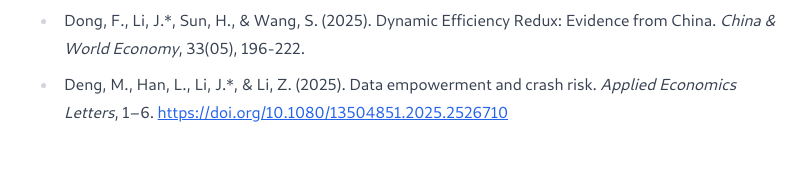
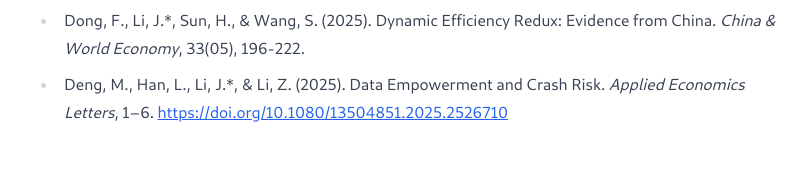
Before and after one commit to lijinpu/lijinpu.github.io, a Next.js app: page /research in a window 1280 px wide. Shown: the part 594-770 px from the top of the page, without its empty margins (232-1044 px from the left). Built offline with nearby package versions, Linux system fonts and the light colour scheme.

Commit message:
auto update

```diff
--- a/pages/cv.tsx
+++ b/pages/cv.tsx
@@ -52,7 +52,7 @@ export default function CV({ lastUpdateISO }: InferGetStaticPropsType<typeof get
             <li>黄京磊, 李金璞, 汤珂*. 数据信托：可信的数据流通模式[J]. 大数据, 2023, 9(02): 67-78.</li>
             <li>Dong, F., Li, J.*, Sun, H., & Wang, S. (2025). Dynamic Efficiency Redux: Evidence from China. <i>China & World Economy</i>, 33(05), 196-222.</li>
             <li>
-              Deng, M., Han, L., Li, J.*, & Li, Z. (2025). Data empowerment and crash risk.
+              Deng, M., Han, L., Li, J.*, & Li, Z. (2025). Data Empowerment and Crash Risk.
               <i>Applied Economics Letters</i>, 1–6.
               <a href="https://doi.org/10.1080/13504851.2025.2526710" target="_blank" rel="noopener noreferrer">
                 https://doi.org/10.1080/13504851.2025.2526710
--- a/pages/research.tsx
+++ b/pages/research.tsx
@@ -21,7 +21,7 @@ export default function Research() {
                 <li>
                     Dong, F., Li, J.*, Sun, H., & Wang, S. (2025). Dynamic Efficiency Redux: Evidence from China. <i>China & World Economy</i>, 33(05), 196-222.
                 </li>
-                <li>Deng, M., Han, L., Li, J.*, & Li, Z. (2025). Data empowerment and crash risk. <i>Applied Economics Letters</i>, 1–6. <a href="https://doi.org/10.1080/13504851.2025.2526710" target="_blank" rel="noopener noreferrer">https://doi.org/10.1080/13504851.2025.2526710</a></li>
+                <li>Deng, M., Han, L., Li, J.*, & Li, Z. (2025). Data Empowerment and Crash Risk. <i>Applied Economics Letters</i>, 1–6. <a href="https://doi.org/10.1080/13504851.2025.2526710" target="_blank" rel="noopener noreferrer">https://doi.org/10.1080/13504851.2025.2526710</a></li>
             </ul>
 
 
```
